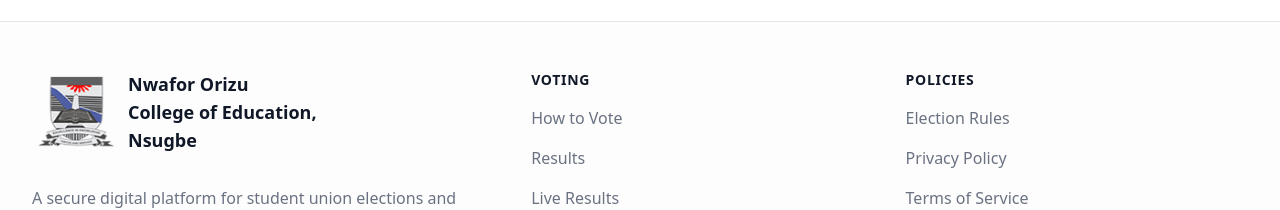
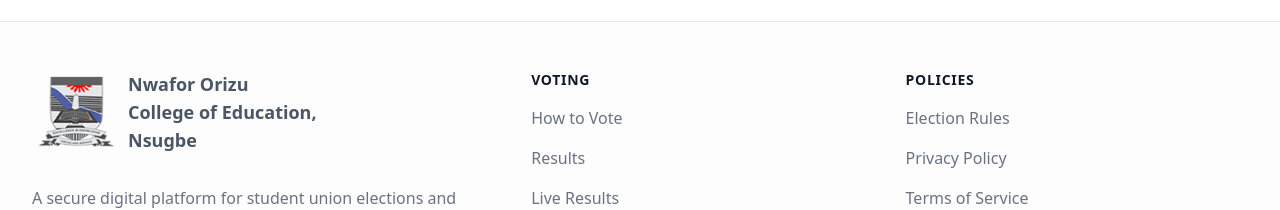
Before and after one commit to Judechuks/election-portal, a React (Vite) app: page / in a window 1280 px wide. Shown: the part 654-864 px from the top of the page. Built offline with nearby package versions, Linux system fonts and the light colour scheme; no server answers.

Commit message:
updated footer

```diff
--- a/src/components/layout/Footer.jsx
+++ b/src/components/layout/Footer.jsx
@@ -14,7 +14,7 @@ const Footer = () => {
                 alt="NOCEN Election portal"
                 className="h-18 w-22"
               />
-              <aside className="ml-2 text-lg font-bold text-gray-900 dark:text-gray-200">
+              <aside className="ml-2 text-lg font-bold text-gray-600 dark:text-gray-200">
                 <div>Nwafor Orizu</div>
                 <div>College of Education,</div>
                 <div>Nsugbe</div>
```
